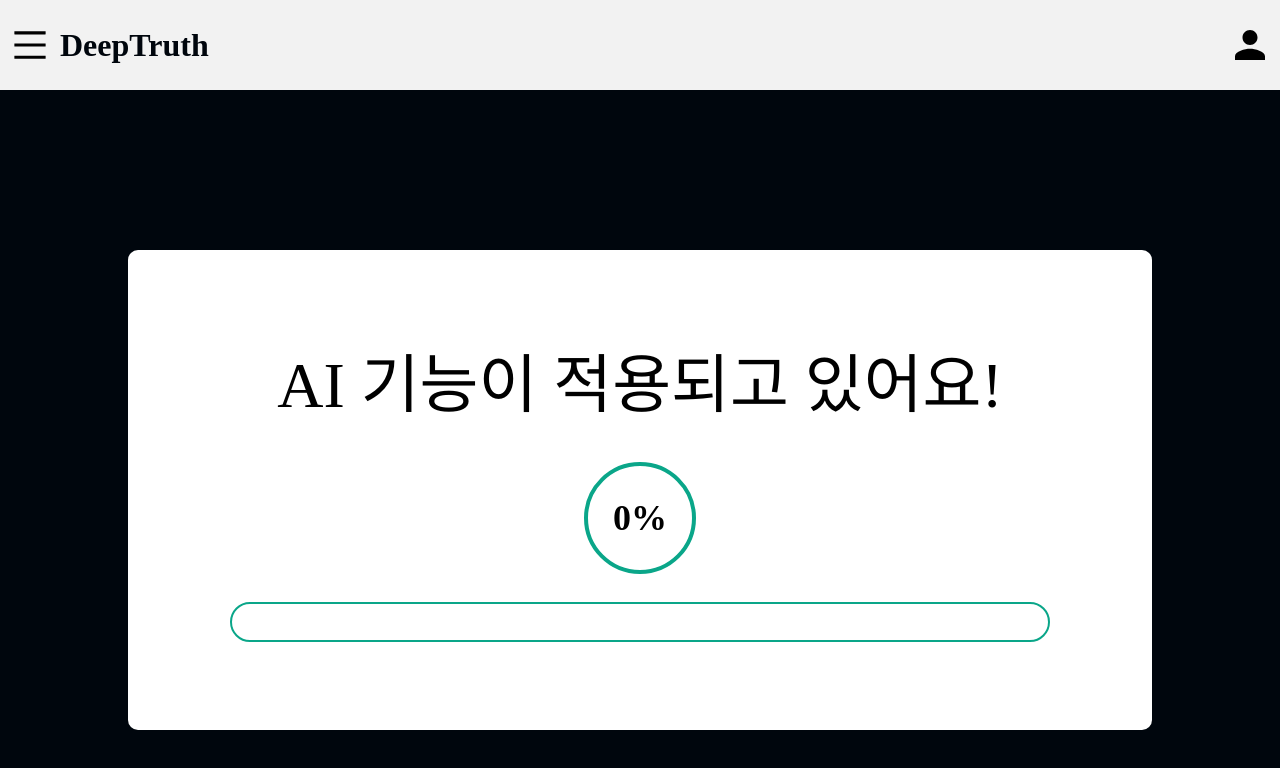
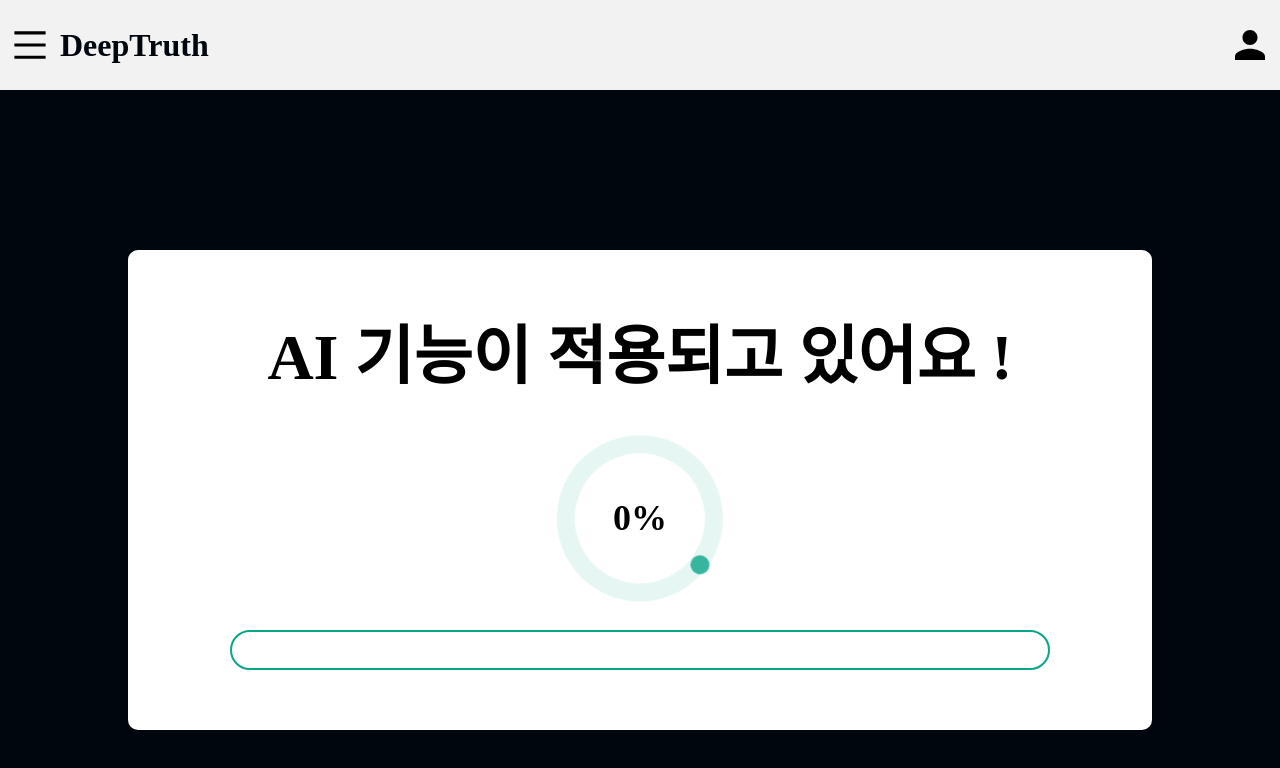
Before and after one commit to 25-HF003/front-end, a React (Vite) app: page /detection/loading in a window 1280 px wide. Shown: the top 768 px of the page. Built offline with nearby package versions, Linux system fonts and the light colour scheme; a web font is replaced by a local one.

Commit message:
ETR-109 !HOTFIX: 딥페이크 정밀모드 연결 실패

```diff
--- a/package.json
+++ b/package.json
@@ -24,6 +24,7 @@
     "react-icons": "^5.5.0",
     "react-redux": "^9.2.0",
     "react-router-dom": "^7.4.1",
+    "react-spinners": "^0.17.0",
     "recharts": "^2.15.3",
     "redux-persist": "^6.0.0",
     "sockjs": "^0.3.24",
--- a/src/api/deepfake.ts
+++ b/src/api/deepfake.ts
@@ -32,7 +32,7 @@ export interface DeepfakeResponse {
 
 // 업로드 시 프론트에서 넘길 수 있는 옵션 (모두 선택적)
 export interface DeepfakeUploadOptions {
-  mode?: 'PRECISION' | 'DEFAULT' | string;
+  mode?: 'precision' | 'default' | string;
   use_tta?: boolean;
   use_illum?: boolean;
   detector?: 'AUTO' | 'DLIB' | 'DNN' | string;
@@ -69,6 +69,7 @@ export const deepfakeAPI = {
 
     const res = await axiosInstance.post("/api/deepfake", formData, {
       signal: undefined,
+      timeout : 0,
     });
     return res.data.data;
   },
--- a/src/components/InsertLoading.tsx
+++ b/src/components/InsertLoading.tsx
@@ -4,6 +4,7 @@ import { useEffect } from "react";
 import { useDispatch, useSelector } from "react-redux";
 import { RootState } from "../app/store";
 import { updatedProgress } from "../features/task/taskSlice";
+import MoonLoader from "react-spinners/MoonLoader";
 
 function InsertLoading() {
 
@@ -35,11 +36,23 @@ function InsertLoading() {
   return(
     <div className="w-full h-screen flex flex-col justify-center items-center gap-10">
       <div className="w-[80vw] h-[60vh] rounded-[10px] flex flex-col justify-center items-center bg-white-100 gap-7">
-        <h1 className="text-[64px]" >AI 기능이 적용되고 있어요!</h1>
+        <h1 className="text-[64px] font-semibold">{progress == 100 ? "조금만 더 기다려주세요 !" : "AI 기능이 적용되고 있어요 !"}</h1>
         {/* 퍼센티지 */}
-        <div className="relative w-28 h-28 rounded-full border-4 border-green-200 flex justify-center items-center ">
+        {/*
+        <div className="relative w-28 h-28 rounded-full border-4 border-green-200 flex justify-center items-center">
+          <p className="absolute text-[36px] font-bold">{progress}%</p>
+        </div> */}
+        <div className="relative flex justify-center items-center">
+          <MoonLoader
+            color="#0AA689"
+            size={130}
+            speedMultiplier={0.5}
+            aria-label="Loading Spinner"
+            data-testid="loader"
+          />
           <p className="absolute text-[36px] font-bold">{progress}%</p>
         </div>
+
         {/* 로딩바 */}
         <div className="w-[80%] h-10 border-2 border-green-200 rounded-full overflow-hidden">
           <div
--- a/src/components/Report/DeepfakeReport.tsx
+++ b/src/components/Report/DeepfakeReport.tsx
@@ -209,12 +209,14 @@ function DeepfakeReport({ result, createdAt, showXButton = true }: Props) {
           <h3 className="text-xl font-bold">➡️ {result.result}</h3>
           <p>{message} <strong>({fake}%)</strong></p>
           <div className="flex">
-            <h3 className="text-xl font-bold mt-5">✅ 탐지 신뢰도 점수</h3>
+            <h3 className="text-xl font-bold mt-5">✅ 탐지 신뢰도 지표</h3>
             <div className="ml-2 mt-5">
               <TooltipInfo message="탐지 결과가 영상 전반에서 얼마나 일관되고 안정적으로 유지되는지를 평가한 결과로 Δ Mean, Δ Std, TTA Std, TTA Mean 4가지 핵심 안정성 지표를 종합해 계산한 점수입니다. \n각 지표의 세부적인 값은 하단의 딥페이크 탐지 성능 분석 리포트에서 확인하실 수 있습니다."/>
             </div>
           </div>
-          <p>{result.stabilityScore.toFixed(0)}점</p>
+          <p>{result.stabilityScore>70 ? "🟢 우수"
+              : result.stabilityScore>30 ? "🟡 양호"
+              : "🟠 보통"}</p>
           {/*<p className="text-sm">🔍 의심 영역</p>
           <p className="text-sm">얼굴 윤곽, 피부 질감, 눈 깜빡임 패턴</p>*/}
         </div>
--- a/src/components/Report/ReportNotice.tsx
+++ b/src/components/Report/ReportNotice.tsx
@@ -21,7 +21,7 @@ function ReportNotice() {
   );
 
   return(
-    <div className="bg-gray-50 p-6 rounded-xl">
+    <div className="bg-gray-100 p-6 rounded-xl">
         <h3 className="text-3xl font-extrabold text-red-100 mb-4">⚠️ 주의 사항</h3>
         <ul className="list-disc ml-5 space-y-5 text-xl">
           <p>
--- a/src/pages/Deepfake/Detection.tsx
+++ b/src/pages/Deepfake/Detection.tsx
@@ -51,7 +51,7 @@ function Detection() {
     // UI 상태 → API 옵션 매핑
     if (mode === "advanced") {
       const optionsForApi: any = {
-      mode: "PRECISION",
+      mode: "precision",
       use_tta:     options.use_tta,
       use_illum:   options.use_illum,
       detector:   options.detector?.toUpperCase(), // 'Auto' -> 'AUTO'
@@ -59,6 +59,7 @@ function Detection() {
       min_face:      options.min_face,
       sample_count:  options.sample_count,
     };
+    console.log(optionsForApi);
     results = await api.deepfake.upload(file, taskId, optionsForApi);
     } else {
       results = await api.deepfake.upload(file, taskId);
--- a/src/pages/Mypage/UserInfo.tsx
+++ b/src/pages/Mypage/UserInfo.tsx
@@ -53,7 +53,8 @@ function UserInfo() {
         <img src="/img/Explorer.jpg" alt="감별사" className="rounded-full"/>
       </div>
         <h2 className="text-lg font-bold">{user.nickname}</h2>
-        <p className="text-sm text-green-100">{user.level}</p>
+        {/*
+        <p className="text-sm text-green-100">{user.level}</p>*/}
         <hr className="my-4 w-full border-t" />
         <div className="text-sm w-full space-y-2">
           <div>
```
Also changed, not shown: 1 other file (tests, documents, lock files or other folders).
